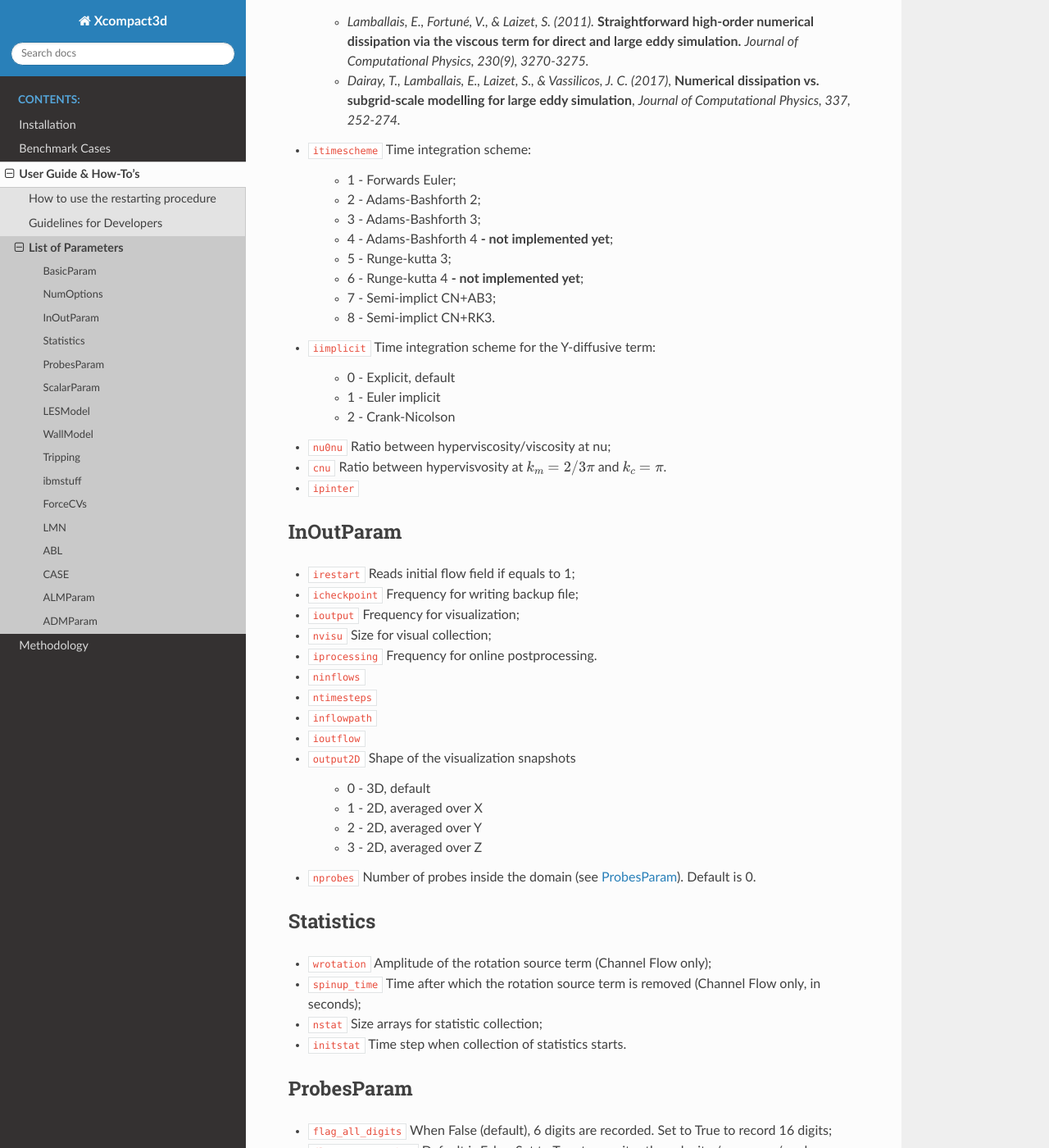
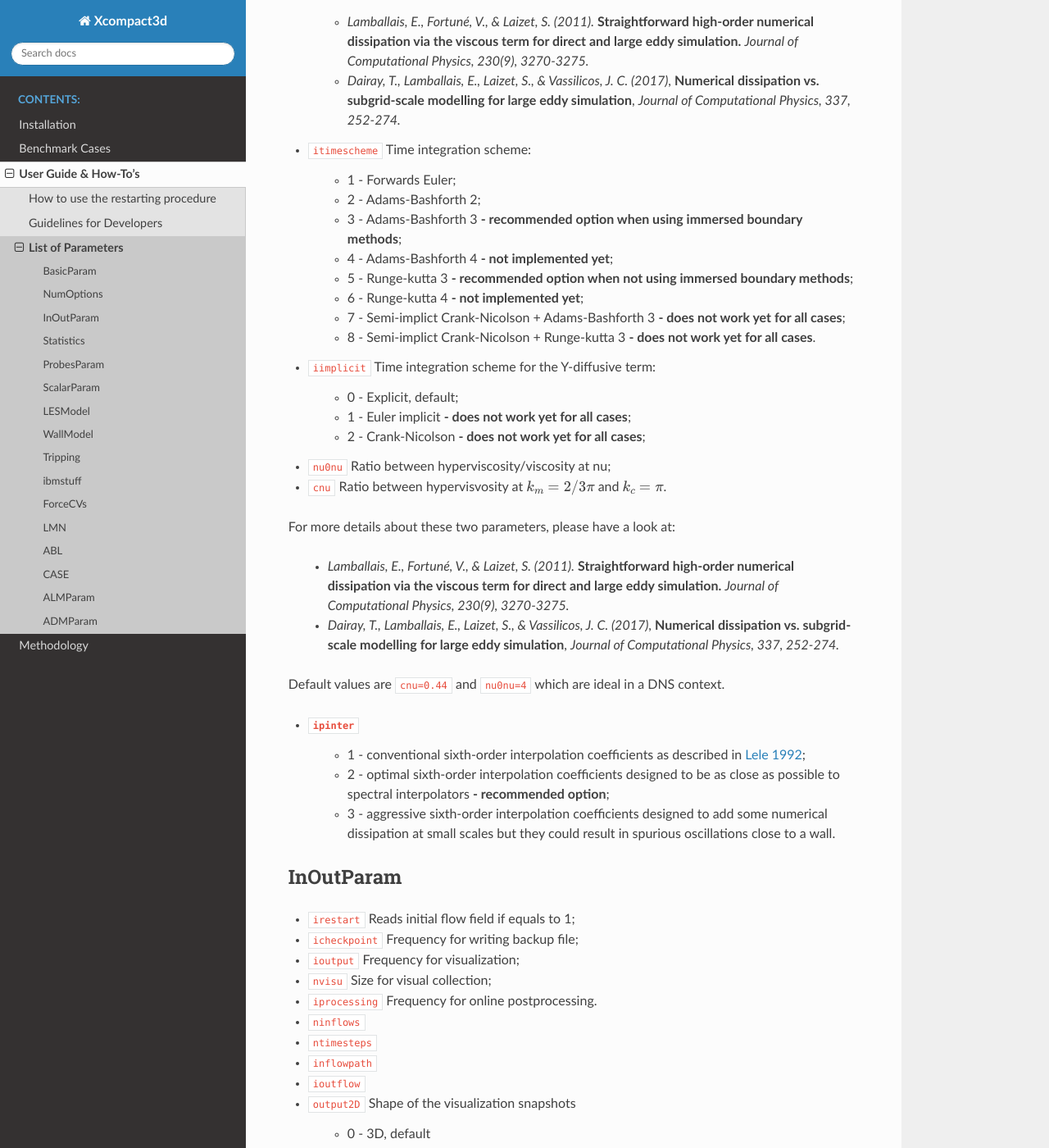
Before and after one commit to xcompact3d/Incompact3d, a Sphinx documentation site: the page built from docs/pages/user_guide/parameters.rst, in a window 1280 px wide and 1400 px high, scrolled down 3949 px. Shown: the whole window at 82% size. Built offline with Sphinx 7.4.7 and the Read the Docs theme 2.0.0, drawn with Linux system fonts in a browser that asks for light colours; some of the changed text lies outside the part shown.

Commit message:
Update parameters.rst

```diff
--- a/docs/pages/user_guide/parameters.rst
+++ b/docs/pages/user_guide/parameters.rst
@@ -132,24 +132,34 @@ NumOptions
 
     - 1 - Forwards Euler;
     - 2 - Adams-Bashforth 2;
-    - 3 - Adams-Bashforth 3;
+    - 3 - Adams-Bashforth 3 **- recommended option when using immersed boundary methods**;
     - 4 - Adams-Bashforth 4 **- not implemented yet**;
-    - 5 - Runge-kutta 3;
+    - 5 - Runge-kutta 3 **- recommended option when not using immersed boundary methods**;
     - 6 - Runge-kutta 4 **- not implemented yet**;
-    - 7 - Semi-implict CN+AB3;
-    - 8 - Semi-implict CN+RK3.
+    - 7 - Semi-implict Crank-Nicolson + Adams-Bashforth 3 **- does not work yet for all cases**;
+    - 8 - Semi-implict Crank-Nicolson + Runge-kutta 3 **- does not work yet for all cases**.
 
 * ``iimplicit`` Time integration scheme for the Y-diffusive term:
 
-    - 0 - Explicit, default
-    - 1 - Euler implicit
-    - 2 - Crank-Nicolson
+    - 0 - Explicit, default;
+    - 1 - Euler implicit **- does not work yet for all cases**;
+    - 2 - Crank-Nicolson **- does not work yet for all cases**;
 
 * ``nu0nu`` Ratio between hyperviscosity/viscosity at nu;
 
 * ``cnu`` Ratio between hypervisvosity at :math:`k_m=2/3\pi` and :math:`k_c= \pi`.
 
+For more details about these two parameters, please have a look at:
+
+   - *Lamballais, E., Fortuné, V., & Laizet, S. (2011).* **Straightforward high-order numerical dissipation via the viscous term for direct and large eddy simulation.** *Journal of Computational Physics, 230(9), 3270-3275.*
+   - *Dairay, T., Lamballais, E., Laizet, S., & Vassilicos, J. C. (2017)*, **Numerical dissipation vs. subgrid-scale modelling for large eddy simulation**, *Journal of Computational Physics, 337, 252-274.*
+
+Default values are ``cnu=0.44`` and ``nu0nu=4`` which are ideal in a DNS context.
+
 * ``ipinter``
+    - 1 - conventional sixth-order interpolation coefficients as described in `Lele 1992 <https://www.sciencedirect.com/science/article/pii/002199919290324R>`_\;
+    - 2 - optimal sixth-order interpolation coefficients designed to be as close as possible to spectral interpolators **- recommended option**;
+    - 3 - aggressive sixth-order interpolation coefficients designed to add some numerical dissipation at small scales but they could result in spurious oscillations close to a wall.
 
 InOutParam
 ----------
```
Also changed, not shown: other parts of docs/pages/user_guide/parameters.rst (+4 -4 lines).
